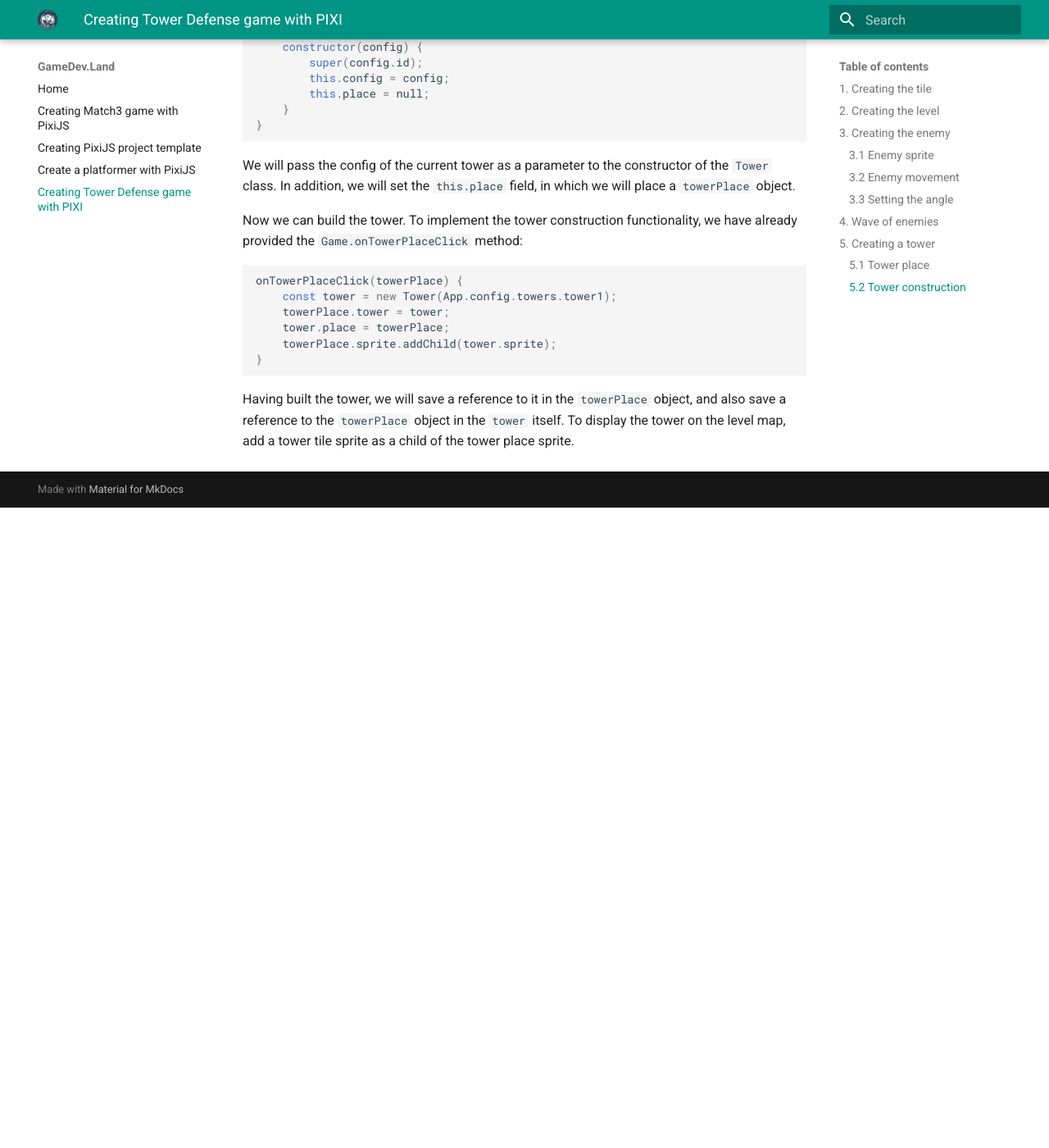
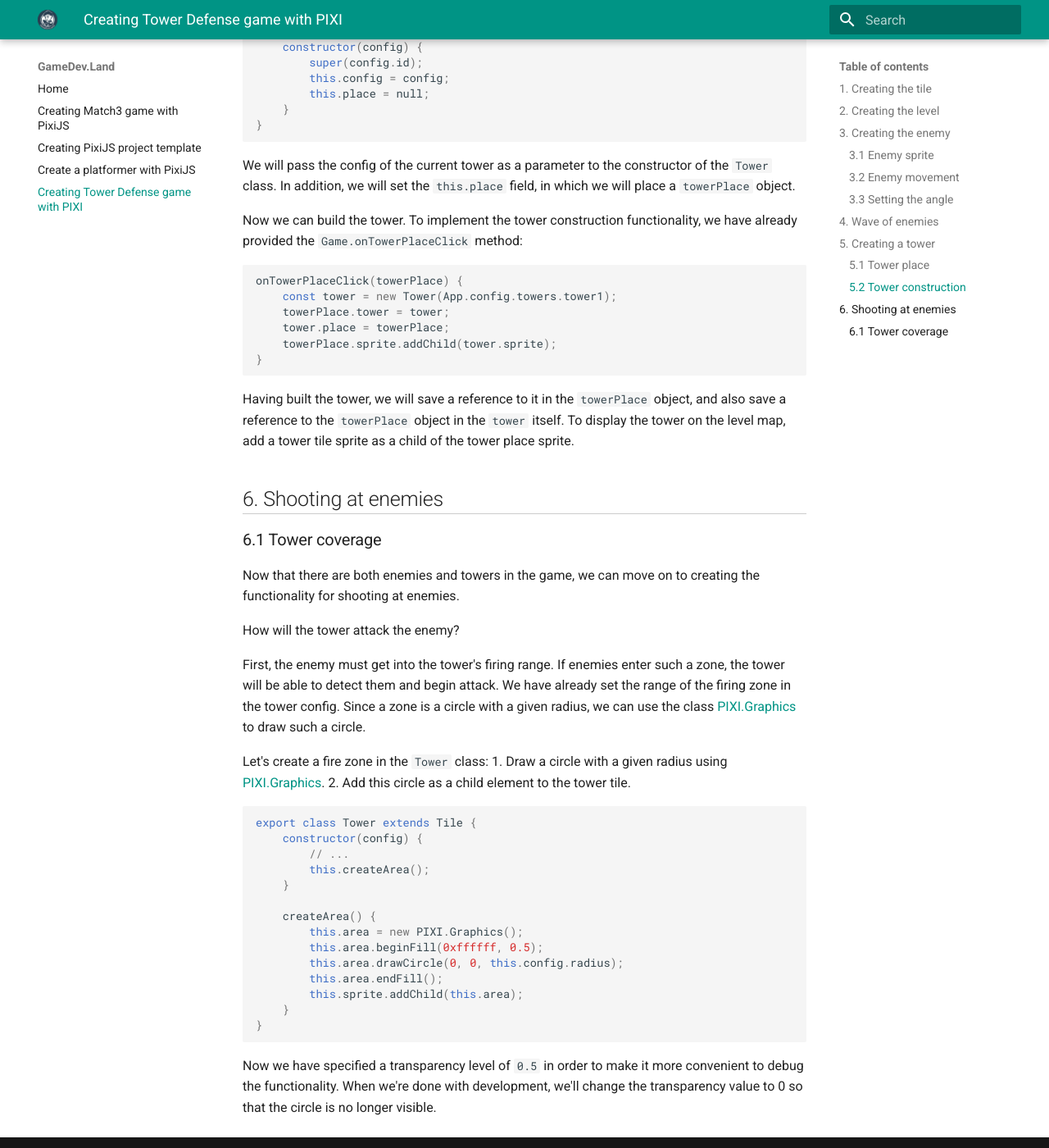
Before and after one commit to bolotnikov/gamedevland, an MkDocs documentation site: the page built from docs/tower-defense.md, in a window 1280 px wide and 1400 px high, scrolled down 15420 px. Shown: the whole window at 82% size. Built offline with MkDocs 1.6.1 and Material for MkDocs 9.7.7, drawn with Linux system fonts in a browser that asks for light colours; emoji names are drawn with the system emoji font; before the commit the page ends 16039 px from its top, so only the background shows below that.

Commit message:
Update tower-defense.md

````diff
--- a/docs/tower-defense.md
+++ b/docs/tower-defense.md
@@ -742,3 +742,37 @@ onTowerPlaceClick(towerPlace) {
 ```
 Having built the tower, we will save a reference to it in the `towerPlace` object, and also save a reference to the `towerPlace` object in the `tower` itself.
 To display the tower on the level map, add a tower tile sprite as a child of the tower place sprite.
+
+## 6. Shooting at enemies
+### 6.1 Tower coverage
+
+Now that there are both enemies and towers in the game, we can move on to creating the functionality for shooting at enemies.
+
+How will the tower attack the enemy?
+
+First, the enemy must get into the tower's firing range. If enemies enter such a zone, the tower will be able to detect them and begin attack.
+We have already set the range of the firing zone in the tower config. Since a zone is a circle with a given radius, we can use the class
+[PIXI.Graphics](https://pixijs.com/8.x/guides/components/graphics) to draw such a circle.
+
+Let's create a fire zone in the `Tower` class:
+1. Draw a circle with a given radius using [PIXI.Graphics](https://pixijs.com/8.x/guides/components/graphics).
+2. Add this circle as a child element to the tower tile.
+
+```javascript
+export class Tower extends Tile {
+    constructor(config) {
+        // ...
+        this.createArea();
+    }
+
+    createArea() {
+        this.area = new PIXI.Graphics();
+        this.area.beginFill(0xffffff, 0.5);
+        this.area.drawCircle(0, 0, this.config.radius);
+        this.area.endFill();
+        this.sprite.addChild(this.area);
+    }
+}
+```
+
+Now we have specified a transparency level of `0.5` in order to make it more convenient to debug the functionality. When we're done with development, we'll change the transparency value to 0 so that the circle is no longer visible.
````
